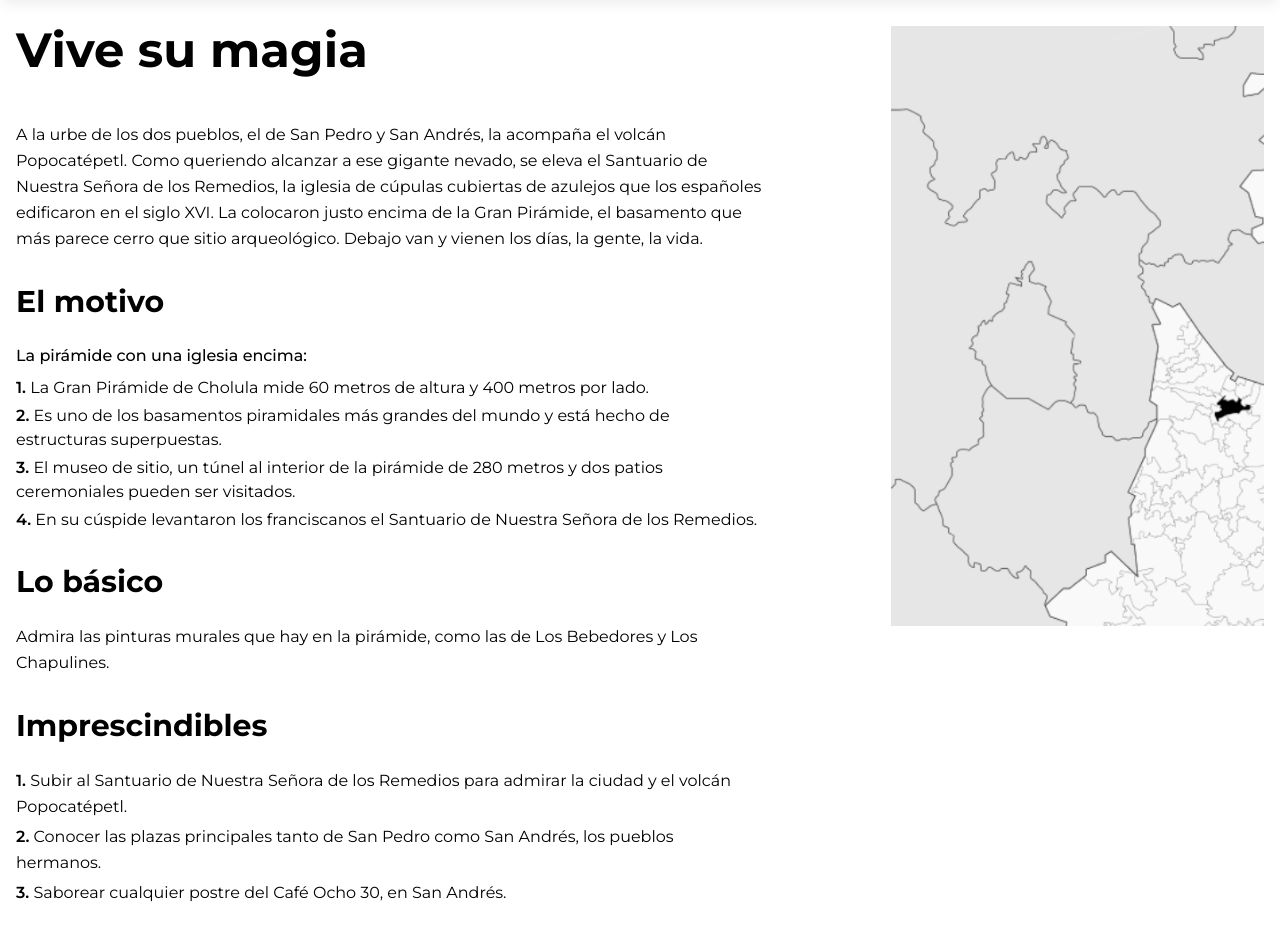
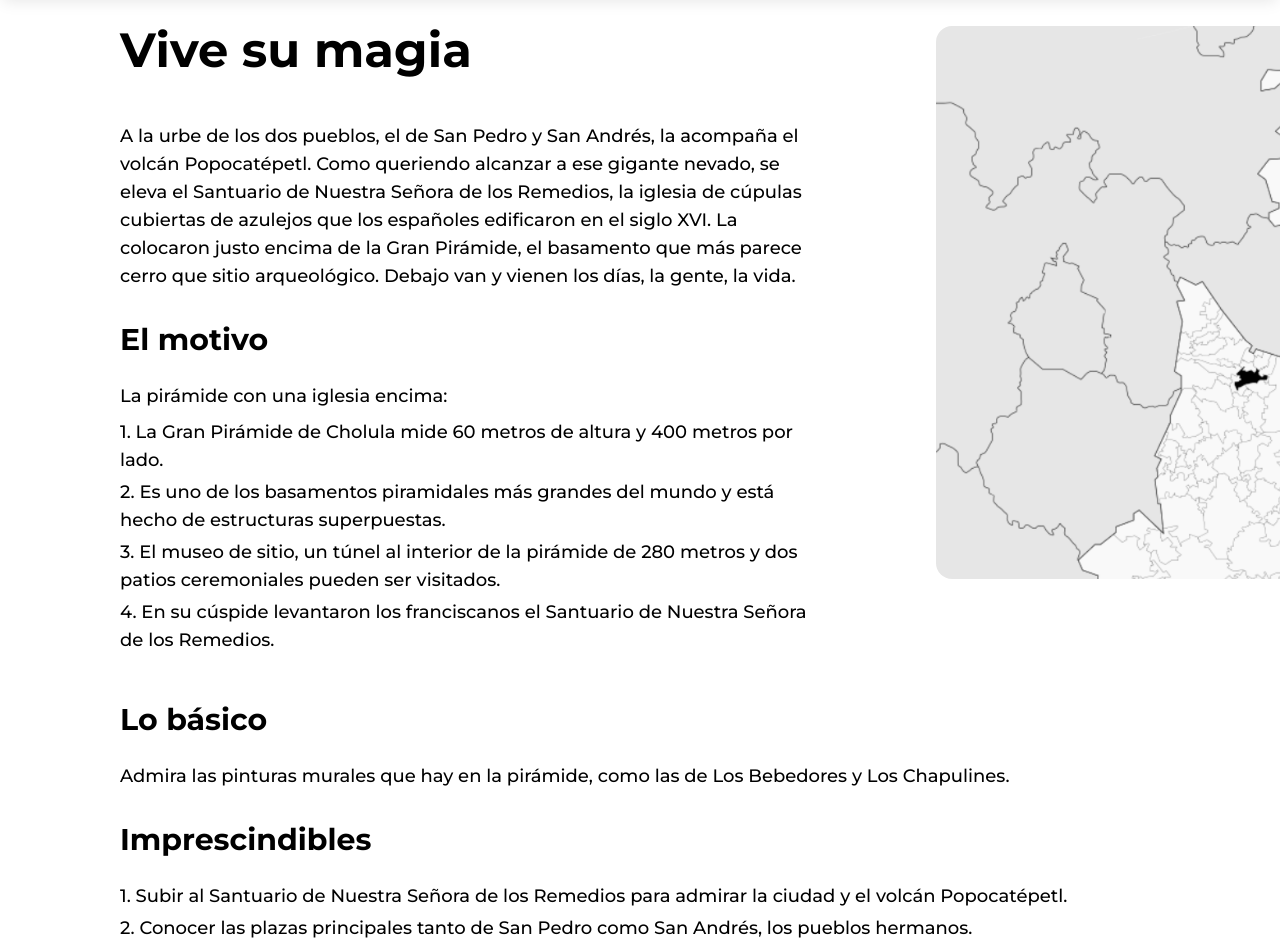
Before and after one commit to EMECROLL/Cholula, a Vue app: page / in a window 1280 px wide. Shown: the part 1760-2710 px from the top of the page. Built offline with nearby package versions, Linux system fonts and the light colour scheme; no server answers.

Commit message:
Fix History

```diff
--- a/src/components/HistoryCholulaComponent.vue
+++ b/src/components/HistoryCholulaComponent.vue
@@ -1,22 +1,21 @@
 <template>
-    <div class="max-w-7xl mx-auto px-4 py-8">
+  <div class="w-full pt-8">
     <!-- Sección principal con flex para mejor control del espaciado -->
     <div class="flex flex-col lg:flex-row gap-8 mb-12">
       <!-- Columna izquierda - Contenido principal -->
 
-            <div class="flex-1 lg:flex-[2] space-y-8 lg:mr-12">
+      <div class="flex-1 lg:flex-[2] space-y-8 lg:mr-12 mx-10 md:mx-20 lg:mx-30">
         <!-- Título principal -->
         <h1 class="text-5xl font-bold mb-12">Vive su magia</h1>
         <!-- Descripción principal -->
         <div class="text-base leading-relaxed">
-                    <p>
-                        A la urbe de los dos pueblos, el de San Pedro y San Andrés, la acompaña
-                        el volcán Popocatépetl. Como queriendo alcanzar a ese gigante nevado,
-                        se eleva el Santuario de Nuestra Señora de los Remedios, la iglesia de
-                        cúpulas cubiertas de azulejos que los españoles edificaron en el siglo XVI.
-                        La colocaron justo encima de la Gran Pirámide, el basamento que más
-                        parece cerro que sitio arqueológico. Debajo van y vienen los días, la gente,
-                        la vida.
+          <p class="font-medium text-lg">
+            A la urbe de los dos pueblos, el de San Pedro y San Andrés, la acompaña el volcán
+            Popocatépetl. Como queriendo alcanzar a ese gigante nevado, se eleva el Santuario de
+            Nuestra Señora de los Remedios, la iglesia de cúpulas cubiertas de azulejos que los
+            españoles edificaron en el siglo XVI. La colocaron justo encima de la Gran Pirámide, el
+            basamento que más parece cerro que sitio arqueológico. Debajo van y vienen los días, la
+            gente, la vida.
           </p>
         </div>
 
@@ -24,33 +23,49 @@
         <div>
           <h2 class="text-3xl font-bold mb-6">El motivo</h2>
           <div class="space-y-4">
-                        <p class="text-base font-medium mb-2">La pirámide con una iglesia encima:</p>
+            <p class="text-lg font-medium mb-2 ">La pirámide con una iglesia encima:</p>
             <div class="space-y-1 text-base">
-                            <p>
-                                <span class="font-semibold">1.</span> La Gran Pirámide de Cholula mide 60 metros de
+              <p class="font-medium text-lg">
+                <span class="font-medium text-lg">1.</span> La Gran Pirámide de Cholula mide 60 metros de
                 altura y 400 metros por lado.
               </p>
-                            <p>
-                                <span class="font-semibold">2.</span> Es uno de los basamentos piramidales más grandes
-                                del mundo y está hecho de estructuras superpuestas.
+              <p class="font-medium text-lg">
+                <span>2.</span> Es uno de los basamentos piramidales más grandes del mundo y está
+                hecho de estructuras superpuestas.
               </p>
-                            <p>
-                                <span class="font-semibold">3.</span> El museo de sitio, un túnel al interior de la
-                                pirámide de 280 metros y dos patios ceremoniales pueden ser visitados.
+              <p class="font-medium text-lg">
+                <span>3.</span> El museo de sitio, un túnel al interior de la pirámide de 280 metros
+                y dos patios ceremoniales pueden ser visitados.
               </p>
-                            <p>
-                                <span class="font-semibold">4.</span> En su cúspide levantaron los franciscanos el
-                                Santuario de Nuestra Señora de los Remedios.
+              <p class="font-medium text-lg">
+                <span>4.</span> En su cúspide levantaron los franciscanos el Santuario de Nuestra
+                Señora de los Remedios.
               </p>
             </div>
           </div>
         </div>
+      </div>
 
-                <!-- Sección Lo básico -->
+      <!-- Columna derecha - Mapa con mejor espaciado -->
+      <div class="flex-1 md:w-full lg:max-w-sm lg:ml-12">
+        <div>
+          <img
+            src="/src/assets/MapaCholula.png"
+            alt="Mapa de Cholula"
+            class="w-full lg:h-auto sm:h-96 object-cover rounded-l-2xl"
+          />
+        </div>
+      </div>
+    </div>
+  </div>
+
+  <div class="w-full pb-8">
+    <div class="flex flex-col">
+            <div class="flex-1 lg:flex-[2] space-y-8 lg:mr-12 mx-10 md:mx-20 lg:mx-30">
               <div class="mb-8">
         <h2 class="text-3xl font-bold mb-6">Lo básico</h2>
         <div class="text-base leading-relaxed">
-                        <p>
+          <p class="font-medium text-lg">
             Admira las pinturas murales que hay en la pirámide, como las de Los Bebedores y Los
             Chapulines.
           </p>
@@ -61,31 +76,23 @@
       <div class="mb-2">
         <h2 class="text-3xl font-bold mb-6">Imprescindibles</h2>
         <div class="text-base leading-relaxed space-y-1">
-                        <p>
-                            <span class="font-semibold">1.</span>
+          <p class="font-medium text-lg">
+            <span>1.</span>
             Subir al Santuario de Nuestra Señora de los Remedios para admirar la ciudad y el volcán
             Popocatépetl.
           </p>
-                        <p>
-                            <span class="font-semibold">2.</span>
+          <p class="font-medium text-lg">
+            <span>2.</span>
             Conocer las plazas principales tanto de San Pedro como San Andrés, los pueblos hermanos.
           </p>
-                        <p>
-                            <span class="font-semibold">3.</span>
+          <p class="font-medium text-lg">
+            <span>3.</span>
             Saborear cualquier postre del Café Ocho 30, en San Andrés.
           </p>
         </div>
       </div>
             </div>
 
-            <!-- Columna derecha - Mapa con mejor espaciado -->
-            <div class="flex-1 lg:max-w-sm lg:ml-12">
-                <div>
-                    <img src="/src/assets/MapaCholula.png"
-                    alt="Mapa de Cholula"
-                    class="w-full lg:h-auto sm:h-96 object-contain" />
-                </div>
-            </div>
     </div>
   </div>
 </template>
```
Lines whose indentation alone changed are shown as unchanged.
